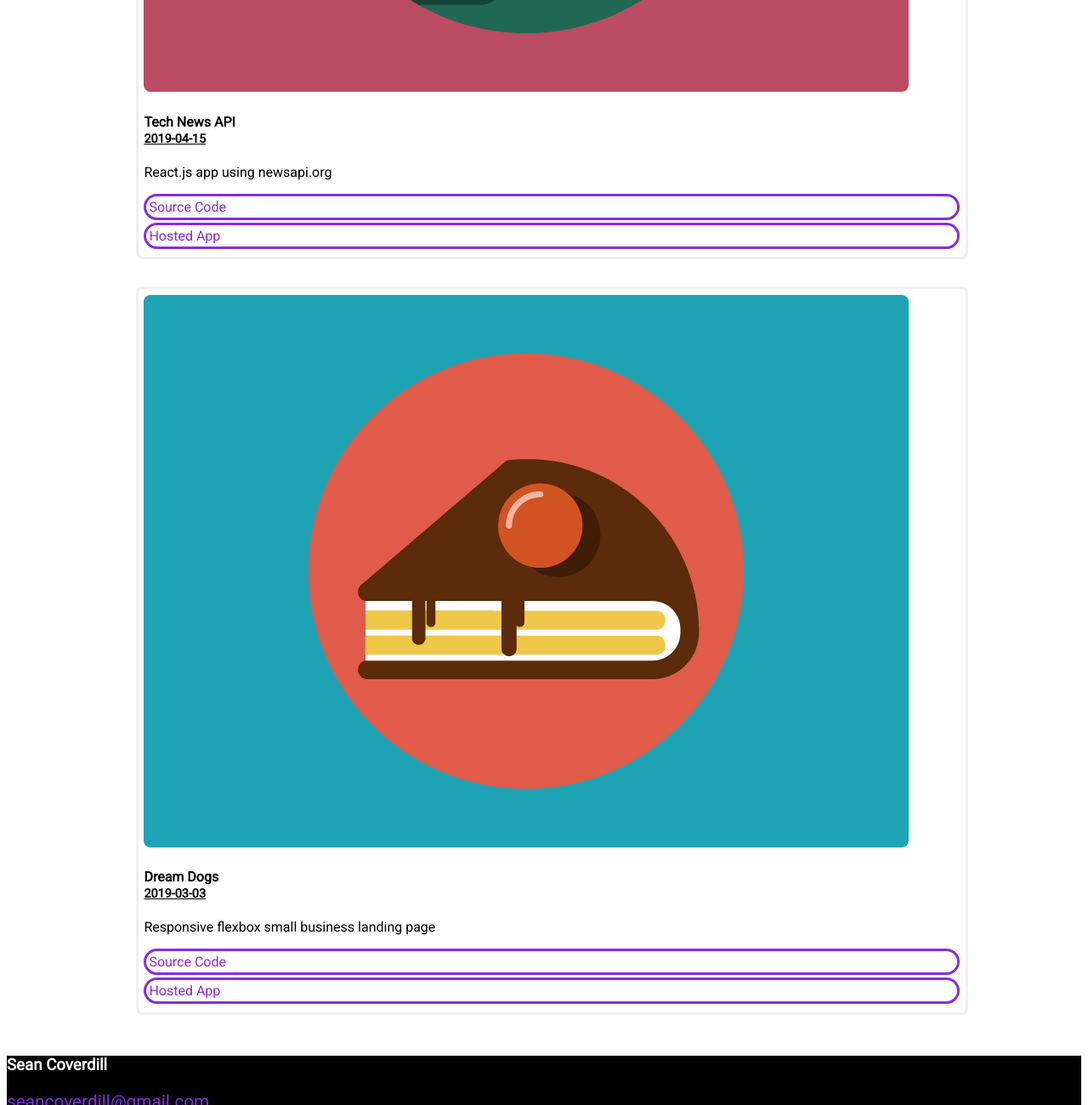
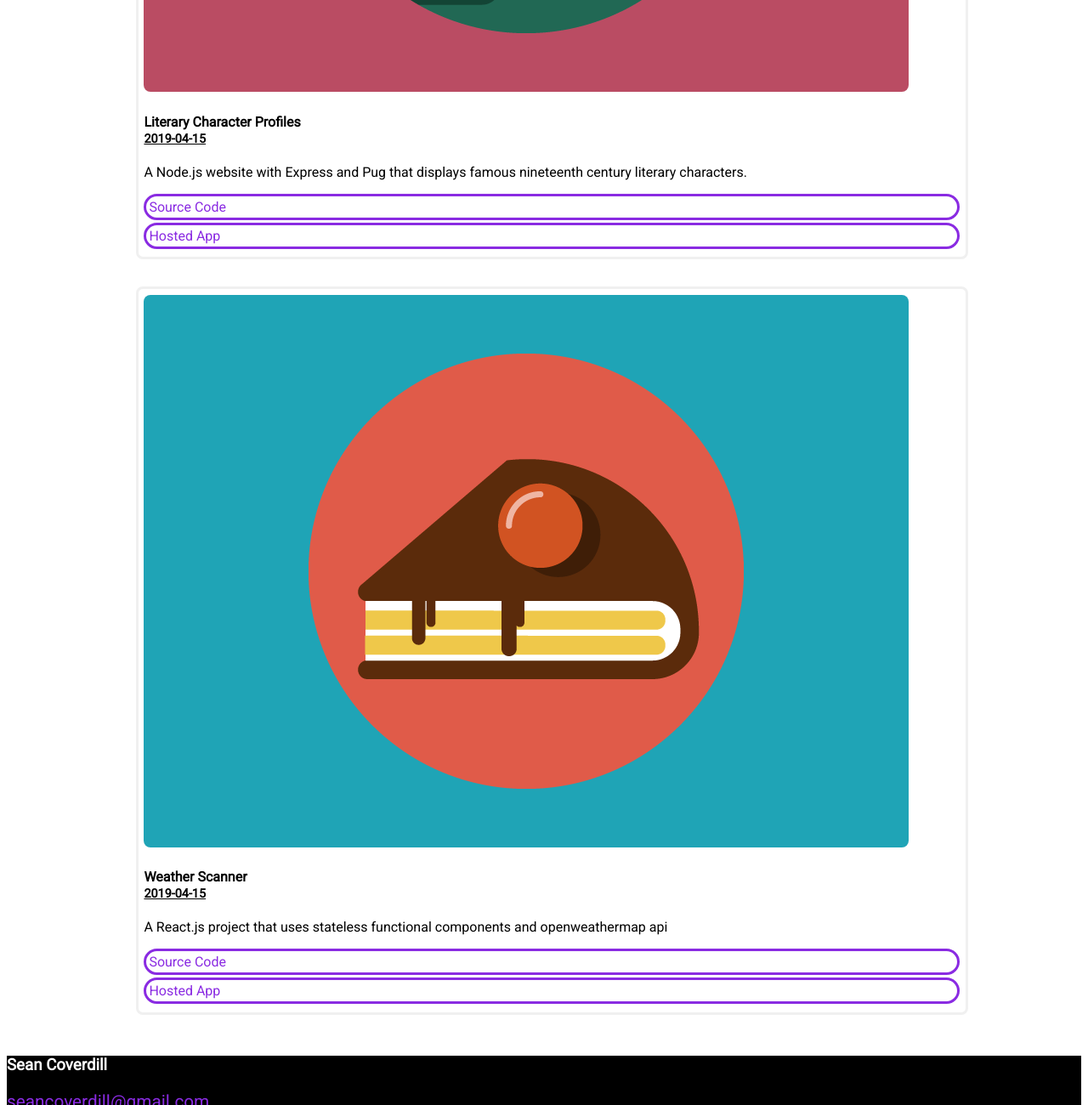
Before and after one commit to scove93/scoverdill, a Gatsby site: page /projects in a window 1280 px wide. Shown: the part 1131-2431 px from the top of the page at 85% size. Built offline with nearby package versions, Linux system fonts and the light colour scheme; Gatsby itself is replaced by a stand-in of ours.

Commit message:
'Update Projects'

```diff
--- a/src/pages/projects.js
+++ b/src/pages/projects.js
@@ -27,6 +27,28 @@ const projectProject = {
 //Project 1
 
 const project1 = {
+  title: "Literary Character Profiles",
+  date: "2019-04-15",
+  decription:
+    "A Node.js website with Express and Pug that displays famous nineteenth century literary characters. ",
+  sourceURL: "https://github.com/scove93/literary-character-app",
+  hostedURL: "https://https://scove93.github.io/literary-character-app/",
+}
+
+//Project 2
+
+const project2 = {
+  title: "Weather Scanner",
+  date: "2019-04-15",
+  decription:
+    "A React.js project that uses stateless functional components and openweathermap api",
+  sourceURL: "https://github.com/scove93/weather-scanner/",
+  hostedURL: "https://scove93.github.io/weather-scanner/",
+}
+
+//Project 3
+
+const project3 = {
   title: "Tech News API",
   date: "2019-04-15",
   decription:
@@ -35,9 +57,9 @@ const project1 = {
   hostedURL: "https://codepen.io/scove93/pen/zXjJdzm",
 }
 
-//Project 2
+//Project 4
 
-const project2 = {
+const project4 = {
   title: "Dream Dogs",
   date: "2019-03-03",
   decription:
```
Also changed, not shown: src/components/projects/Projects.js (+4 -4 lines).
